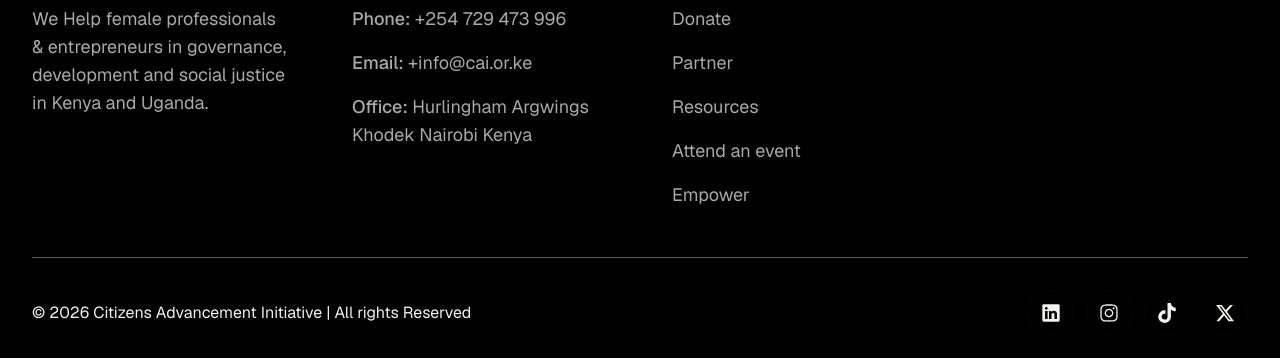
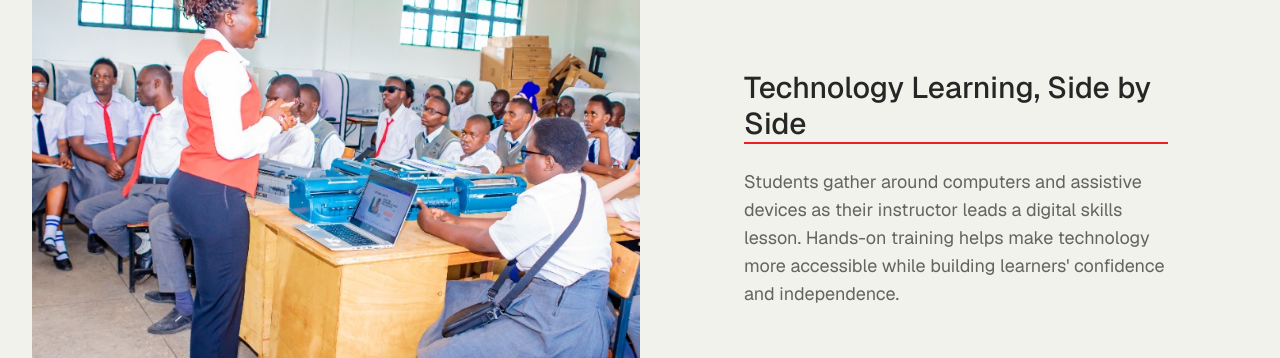
Before and after one commit to Citizen-Advancement-Initiative/cai-website, a Next.js app: page /what-we-do/digital-disability-inclusion in a window 1280 px wide. Shown: the part 4196-4554 px from the top of the page. Built offline with nearby package versions, Linux system fonts and the light colour scheme.

Commit message:
feat: kibos school data

```diff
--- a/app/what-we-do/digital-disability-inclusion/page.tsx
+++ b/app/what-we-do/digital-disability-inclusion/page.tsx
@@ -103,6 +103,24 @@ export default function DigitalDisabilityInclusion() {
                 "A student at Kibos Special School explores digital skills using JAWS screen reader software, demonstrating how assistive technology makes computer learning accessible and empowering.",
               imageUrl: "/digital-disability-inclusion/lts.jpeg",
             },
+            {
+              title: "Technology Learning, Side by Side",
+              description:
+                "Students gather around computers and assistive devices as their instructor leads a digital skills lesson. Hands-on training helps make technology more accessible while building learners' confidence and independence.",
+              imageUrl:
+                "/digital-disability-inclusion/kibos-digital-skills-workshop.jpeg",
+              imageAlt:
+                "An instructor leads a digital skills lesson as Kibos students work with computers and assistive devices.",
+            },
+            {
+              title: "Discovering Digital Tools Together",
+              description:
+                "Students and their instructor work together at a computer during a practical lesson. By learning collaboratively, students can explore accessible technology and develop skills for more independent digital learning.",
+              imageUrl:
+                "/digital-disability-inclusion/kibos-collaborative-learning.jpeg",
+              imageAlt:
+                "Students and an instructor gather around a computer to learn digital skills together.",
+            },
           ]}
         />
       </CenteredSection>
--- a/components/ShowCaseGrid.tsx
+++ b/components/ShowCaseGrid.tsx
@@ -4,6 +4,7 @@ import Image from "next/image";
 type ShowCaseContent = {
   title: string;
   description: string;
+  imageAlt?: string;
 };
 
 type ShowCase = ShowCaseContent &
@@ -32,7 +33,7 @@ export default function ShowCaseGrid({ showCases }: Props) {
               src={showCase.imageUrl}
               width={700}
               height={700}
-              alt=""
+              alt={showCase.imageAlt ?? ""}
             />
           ) : (
             <video
```
Also changed, not shown: public/digital-disability-inclusion/kibos-collaborative-learning.jpeg (added), public/digital-disability-inclusion/kibos-digital-skills-workshop.jpeg (added).
